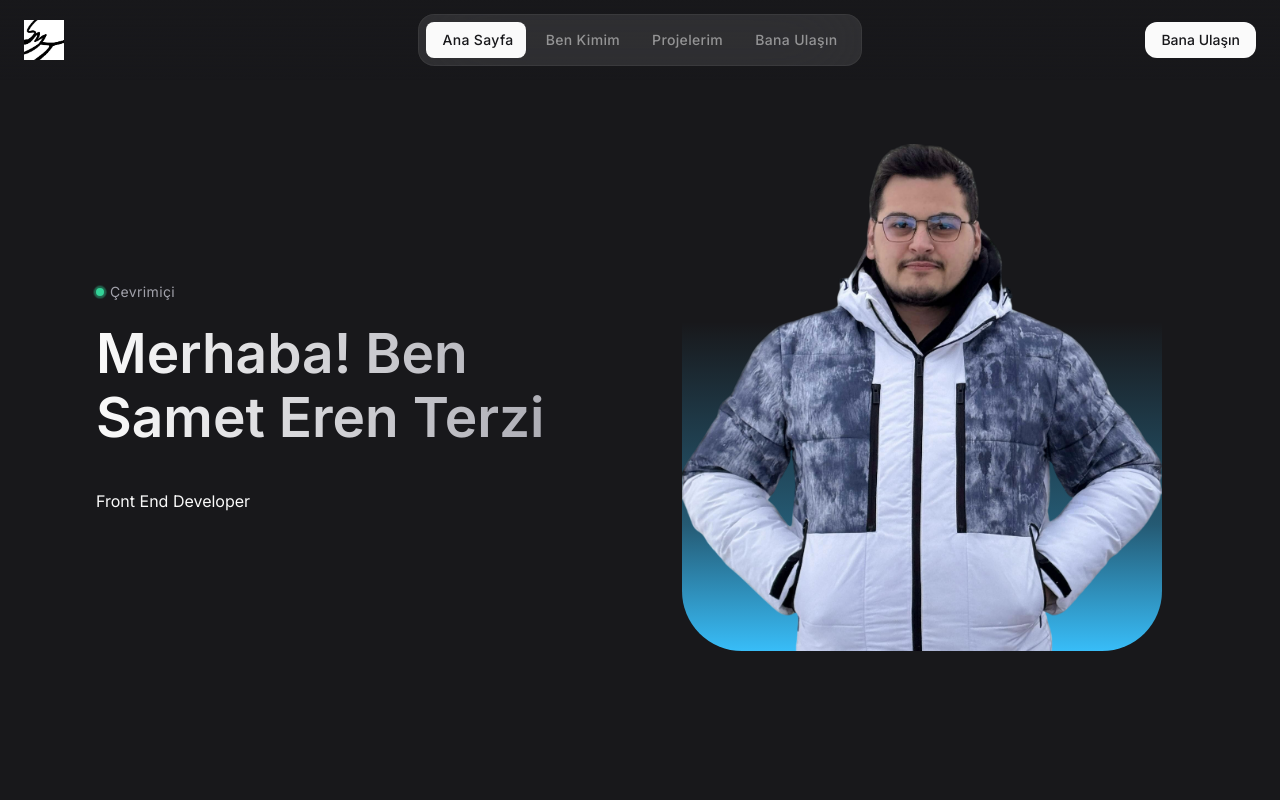
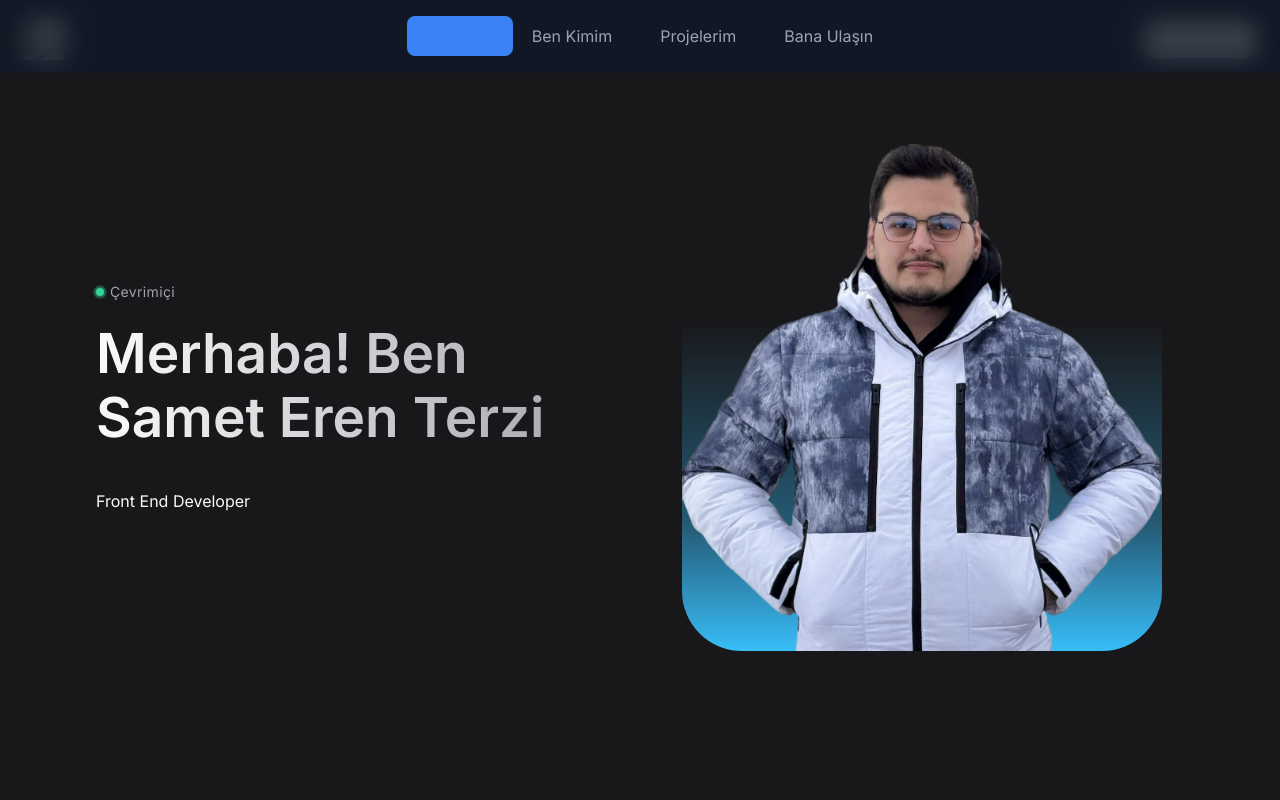
Before and after one commit to S4metET/reactPortfolioPage, a React (Vite) app: page / in a window 1280 px wide. Shown: the top 800 px of the page. Built offline with nearby package versions, Linux system fonts and the light colour scheme.

Commit message:
navbar hata düzeltmesi yapıldı

```diff
--- a/src/components/Navbar.jsx
+++ b/src/components/Navbar.jsx
@@ -14,10 +14,9 @@ const Navbar = ({ navOpen }) => {
   const initActiveBox = () => {
     if (lastActiveLink.current && activeBox.current) {
       requestAnimationFrame(() => {
-        activeBox.current.style.top = lastActiveLink.current.offsetTop + "px";
-        activeBox.current.style.left = lastActiveLink.current.offsetLeft + "px";
-        activeBox.current.style.width = lastActiveLink.current.offsetWidth + "px";
-        activeBox.current.style.height = lastActiveLink.current.offsetHeight + "px";
+        activeBox.current.style.transform = `translate(${lastActiveLink.current.offsetLeft}px, ${lastActiveLink.current.offsetTop}px)`;
+        activeBox.current.style.width = `${lastActiveLink.current.offsetWidth}px`;
+        activeBox.current.style.height = `${lastActiveLink.current.offsetHeight}px`;
       });
     }
   };
@@ -29,20 +28,20 @@ const Navbar = ({ navOpen }) => {
     const observer = new IntersectionObserver(
       (entries) => {
         let mostVisibleSection = null;
-        let maxRatio = 0;
+        let maxIntersectionRatio = 0;
 
         entries.forEach((entry) => {
-          if (entry.isIntersecting && entry.intersectionRatio > maxRatio) {
+          if (entry.isIntersecting && entry.intersectionRatio > maxIntersectionRatio) {
             mostVisibleSection = entry.target;
-            maxRatio = entry.intersectionRatio;
+            maxIntersectionRatio = entry.intersectionRatio;
           }
         });
 
         if (mostVisibleSection) {
           const activeLink = document.querySelector(`a[href="#${mostVisibleSection.id}"]`);
           if (activeLink && lastActiveLink.current !== activeLink) {
-            lastActiveLink.current?.classList.remove("active");
-            activeLink.classList.add("active");
+            lastActiveLink.current?.classList.remove("text-white");
+            activeLink.classList.add("text-white");
             lastActiveLink.current = activeLink;
             initActiveBox();
           }
@@ -65,23 +64,19 @@ const Navbar = ({ navOpen }) => {
     event.preventDefault();
     const targetId = event.target.getAttribute("href").substring(1);
     const targetSection = document.getElementById(targetId);
-
     if (targetSection) {
-      const offsetTop = targetSection.getBoundingClientRect().top + window.scrollY - 60;
-
-      if ("scrollBehavior" in document.documentElement.style) {
-        window.scrollTo({ top: offsetTop, behavior: "smooth" });
-      } else {
-        targetSection.scrollIntoView({ behavior: "smooth", block: "start" });
-      }
+      window.scrollTo({
+        top: targetSection.offsetTop - 50,
+        behavior: "smooth",
+      });
     }
   };
 
   const navItems = [
-    { label: "Ana Sayfa", link: "#home", className: "nav-link" },
-    { label: "Ben Kimim", link: "#about", className: "nav-link" },
-    { label: "Projelerim", link: "#work", className: "nav-link" },
-    { label: "Bana Ulaşın", link: "#contact", className: "nav-link" },
+    { label: "Ana Sayfa", link: "#home" },
+    { label: "Ben Kimim", link: "#about" },
+    { label: "Projelerim", link: "#work" },
+    { label: "Bana Ulaşın", link: "#contact" },
   ];
 
   useEffect(() => {
@@ -92,13 +87,28 @@ const Navbar = ({ navOpen }) => {
   }, []);
 
   return (
-    <nav className={"navbar " + (navOpen ? "active" : "")}>
-      {navItems.map(({ label, link, className }, key) => (
-        <a href={link} key={key} className={className} onClick={activeCurrentLink}>
-          {label}
-        </a>
-      ))}
-      <div className="active-box" ref={activeBox}></div>
+    <nav
+      className={`fixed top-0 left-0 w-full bg-gray-900 bg-opacity-80 backdrop-blur-md p-4 flex justify-center ${
+        navOpen ? "active" : ""
+      }`}
+    >
+      <div className="relative flex space-x-4 text-gray-400">
+        {navItems.map(({ label, link }, key) => (
+          <a
+            href={link}
+            key={key}
+            className="relative px-4 py-2 transition-colors duration-300 hover:text-white"
+            onClick={activeCurrentLink}
+          >
+            {label}
+          </a>
+        ))}
+        {/* Aktif Link Efekti */}
+        <div
+          ref={activeBox}
+          className="absolute top-0 left-0 w-0 h-0 bg-blue-500 rounded-lg transition-all duration-300"
+        ></div>
+      </div>
     </nav>
   );
 };
```
